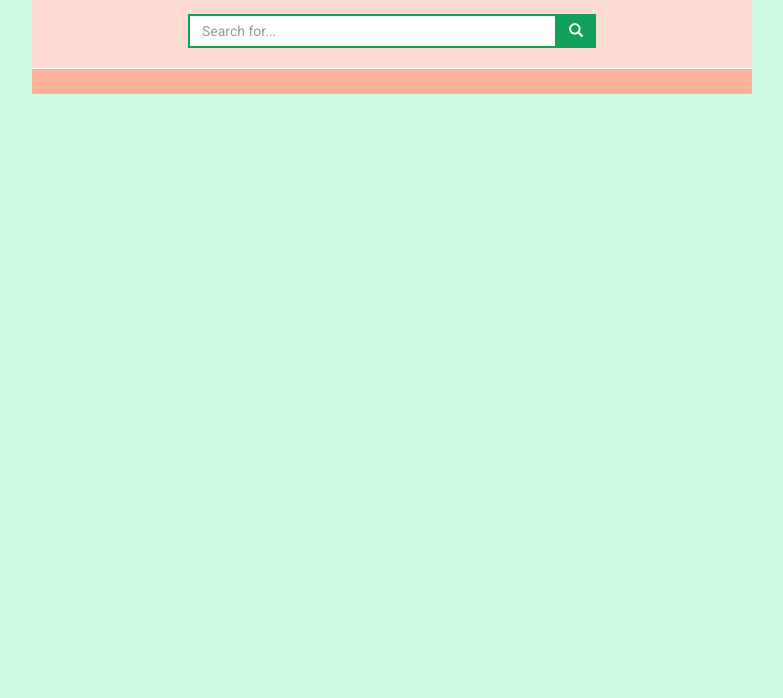
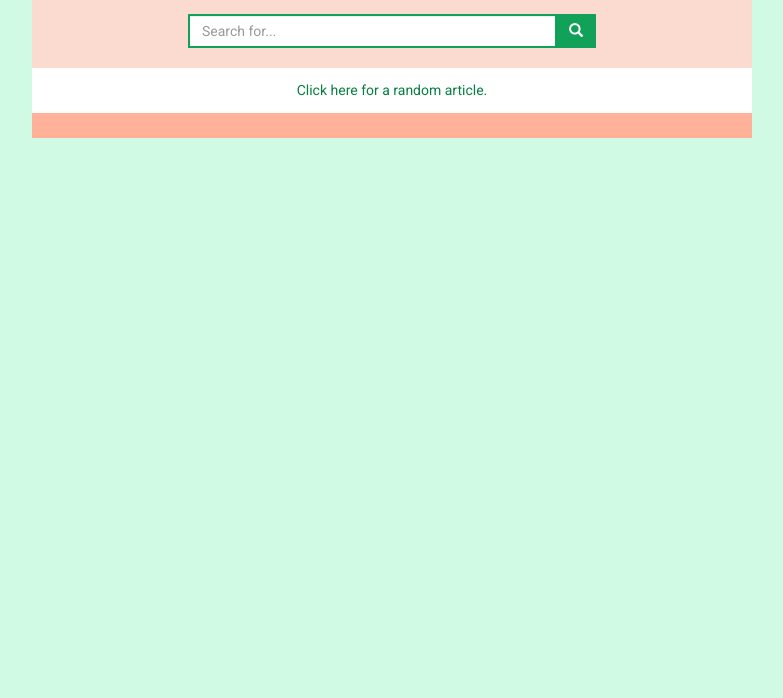
Before and after one commit to Matthew-K/wikipedia_viewer, a plain HTML site: page index.html in a window 1280 px wide. Shown: the part 102-800 px from the top of the page, without its empty margins (248-1031 px from the left). Drawn offline with nearby package versions, Linux system fonts and the light colour scheme; a web font is replaced by a local one.

Commit message:
Add link to random article

```diff
--- a/index.html
+++ b/index.html
@@ -49,7 +49,12 @@
 
 	<!-- Results -->
 	<div class="row">
-		<div id="results" class="col-xs-12">
+		<div id="random" class="col-xs-12">
+			<a href="https://en.wikipedia.org/wiki/Special:Random">Click here for a random article.</a>
+		</div>
+	</div>
+	<div class="row">
+		<div id="results"class="col-xs-12">
 		</div>
 	</div>
 
--- a/stylesheets/main.css
+++ b/stylesheets/main.css
@@ -67,6 +67,15 @@ h1{
 
 /*Results*/
 /*--------------------------*/
+a{
+	color: #087F43;
+}
+
+#random{
+	text-align: center;
+	background: #fff;
+	padding: 12px 0;
+}
 
 #results{
 	background: #fff;
@@ -83,13 +92,6 @@ h1{
 .result:last-child{
 	border-bottom: 0;
 }
-
-#results a{
-	color: #087F43;
-	font-weight:;
-}
-
-
 
 /*Footer*/
 /*--------------------------*/
```
